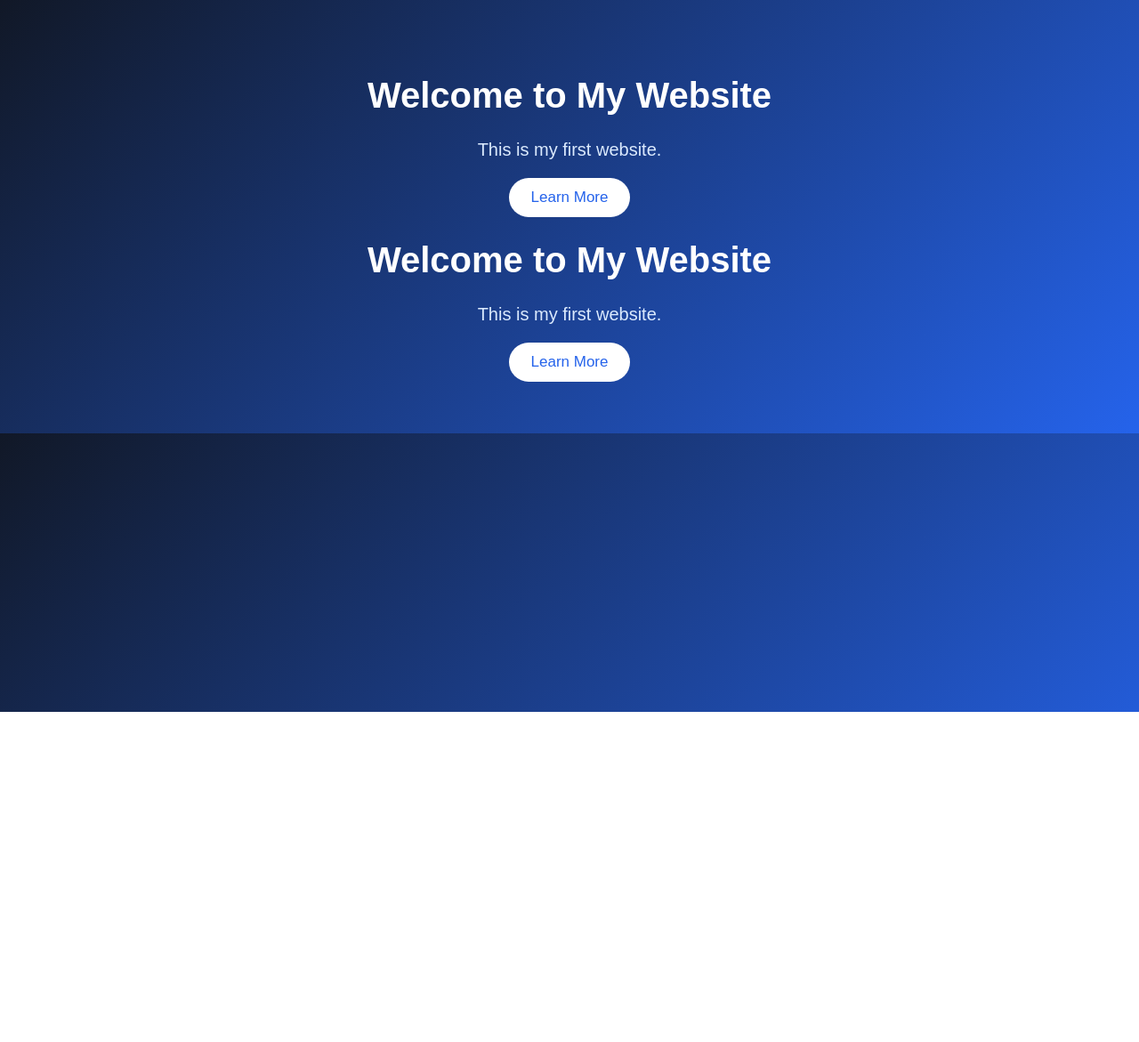
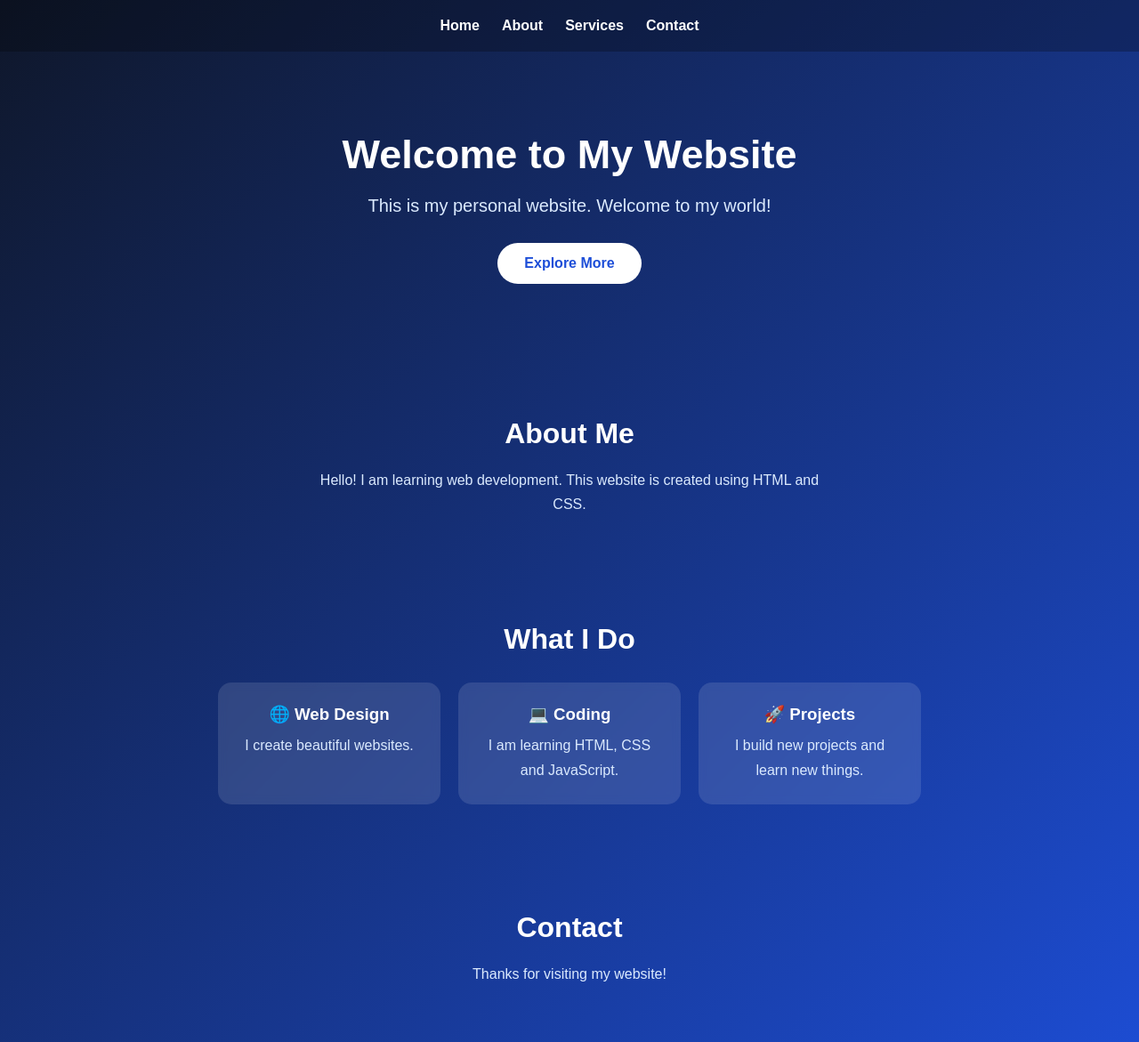
Before and after one commit to Maien900/FREE-FREE-PALESTINE, a plain HTML site: page index.html in a window 1280 px wide. Shown: the top 1171 px of the page at 89% size. Before the commit the page ends 800 px from the top, so only its background shows below. Drawn offline with Linux system fonts and the light colour scheme.

Commit message:
index.html

```diff
--- a/index.html
+++ b/index.html
@@ -1,100 +1,207 @@
+<!DOCTYPE html>
+<html lang="en">
+<head>
+    <meta charset="UTF-8">
+    <meta name="viewport" content="width=device-width, initial-scale=1.0">
 
-<!DOCTYPE html>
-<html>
-<head>
     <title>My Website</title>
 
     <style>
-        body {
-            background: linear-gradient(135deg, #111827, #2563eb);
-            color: white;
-            font-family: Arial, sans-serif;
-            text-align: center;
-            padding: 50px 20px;
+        * {
+            margin: 0;
+            padding: 0;
+            box-sizing: border-box;
         }
 
-        h1 {
-            color: #ffffff;
-            font-size: 40px;
+        body {
+            font-family: Arial, sans-serif;
+            background: linear-gradient(135deg, #0f172a, #1d4ed8);
+            color: white;
+            min-height: 100vh;
         }
 
-        p {
-            color: #dbeafe;
-            font-size: 20px;
+        /* Menu */
+        nav {
+            display: flex;
+            justify-content: center;
+            gap: 25px;
+            padding: 20px;
+            background: rgba(0, 0, 0, 0.25);
         }
 
-        button {
-            background: #ffffff;
-            color: #2563eb;
-            border: none;
-            padding: 12px 25px;
-            border-radius: 25px;
-            font-size: 17px;
-            cursor: pointer;
+        nav a {
+            color: white;
+            text-decoration: none;
+            font-weight: bold;
         }
 
-        button:hover {
+        nav a:hover {
+            color: #93c5fd;
+        }
+
+        /* Home */
+        .home {
+            text-align: center;
+            padding: 90px 20px;
+        }
+
+        .home h1 {
+            font-size: 45px;
+            margin-bottom: 20px;
+        }
+
+        .home p {
+            font-size: 20px;
+            color: #dbeafe;
+            margin-bottom: 30px;
+        }
+
+        .btn {
+            display: inline-block;
+            padding: 14px 30px;
+            background: white;
+            color: #1d4ed8;
+            border-radius: 30px;
+            text-decoration: none;
+            font-weight: bold;
+            transition: 0.3s;
+        }
+
+        .btn:hover {
+            transform: scale(1.05);
             background: #dbeafe;
+        }
+
+        /* Sections */
+        section {
+            padding: 60px 20px;
+            text-align: center;
+        }
+
+        section h2 {
+            font-size: 32px;
+            margin-bottom: 20px;
+        }
+
+        section p {
+            max-width: 600px;
+            margin: auto;
+            line-height: 1.7;
+            color: #dbeafe;
+        }
+
+        /* Cards */
+        .cards {
+            display: flex;
+            justify-content: center;
+            gap: 20px;
+            flex-wrap: wrap;
+            margin-top: 30px;
+        }
+
+        .card {
+            background: rgba(255,255,255,0.12);
+            padding: 25px;
+            width: 250px;
+            border-radius: 15px;
+            backdrop-filter: blur(5px);
+        }
+
+        .card h3 {
+            margin-bottom: 10px;
+        }
+
+        /* Footer */
+        footer {
+            text-align: center;
+            padding: 25px;
+            background: rgba(0,0,0,0.3);
+            margin-top: 30px;
+        }
+
+        /* Mobile */
+        @media (max-width: 600px) {
+            .home h1 {
+                font-size: 34px;
+            }
+
+            nav {
+                gap: 15px;
+                font-size: 14px;
+            }
         }
     </style>
 </head>
 
 <body>
 
-    <h1>Welcome to My Website</h1>
+    <!-- Menu -->
+    <nav>
+        <a href="#home">Home</a>
+        <a href="#about">About</a>
+        <a href="#services">Services</a>
+        <a href="#contact">Contact</a>
+    </nav>
 
-    <p>This is my first website.</p>
+    <!-- Home -->
+    <div class="home" id="home">
+        <h1>Welcome to My Website</h1>
 
-    <button>Learn More</button>
+        <p>
+            This is my personal website.
+            Welcome to my world!
+        </p>
 
-</body>
-</html><!DOCTYPE html>
-<html>
-<head>
-    <title>My Website</title>
+        <a href="#about" class="btn">Explore More</a>
+    </div>
 
-    <style>
-        body {
-            background: linear-gradient(135deg, #111827, #2563eb);
-            color: white;
-            font-family: Arial, sans-serif;
-            text-align: center;
-            padding: 50px 20px;
-        }
+    <!-- About -->
+    <section id="about">
+        <h2>About Me</h2>
 
-        h1 {
-            color: #ffffff;
-            font-size: 40px;
-        }
+        <p>
+            Hello! I am learning web development.
+            This website is created using HTML and CSS.
+        </p>
+    </section>
 
-        p {
-            color: #dbeafe;
-            font-size: 20px;
-        }
+    <!-- Services -->
+    <section id="services">
+        <h2>What I Do</h2>
 
-        button {
-            background: #ffffff;
-            color: #2563eb;
-            border: none;
-            padding: 12px 25px;
-            border-radius: 25px;
-            font-size: 17px;
-            cursor: pointer;
-        }
+        <div class="cards">
 
-        button:hover {
-            background: #dbeafe;
-        }
-    </style>
-</head>
+            <div class="card">
+                <h3>🌐 Web Design</h3>
+                <p>I create beautiful websites.</p>
+            </div>
 
-<body>
+            <div class="card">
+                <h3>💻 Coding</h3>
+                <p>I am learning HTML, CSS and JavaScript.</p>
+            </div>
 
-    <h1>Welcome to My Website</h1>
+            <div class="card">
+                <h3>🚀 Projects</h3>
+                <p>I build new projects and learn new things.</p>
+            </div>
 
-    <p>This is my first website.</p>
+        </div>
+    </section>
 
-    <button>Learn More</button>
+    <!-- Contact -->
+    <section id="contact">
+        <h2>Contact</h2>
+
+        <p>
+            Thanks for visiting my website!
+        </p>
+    </section>
+
+    <!-- Footer -->
+    <footer>
+        © 2026 My Website
+    </footer>
 
 </body>
 </html>
```
